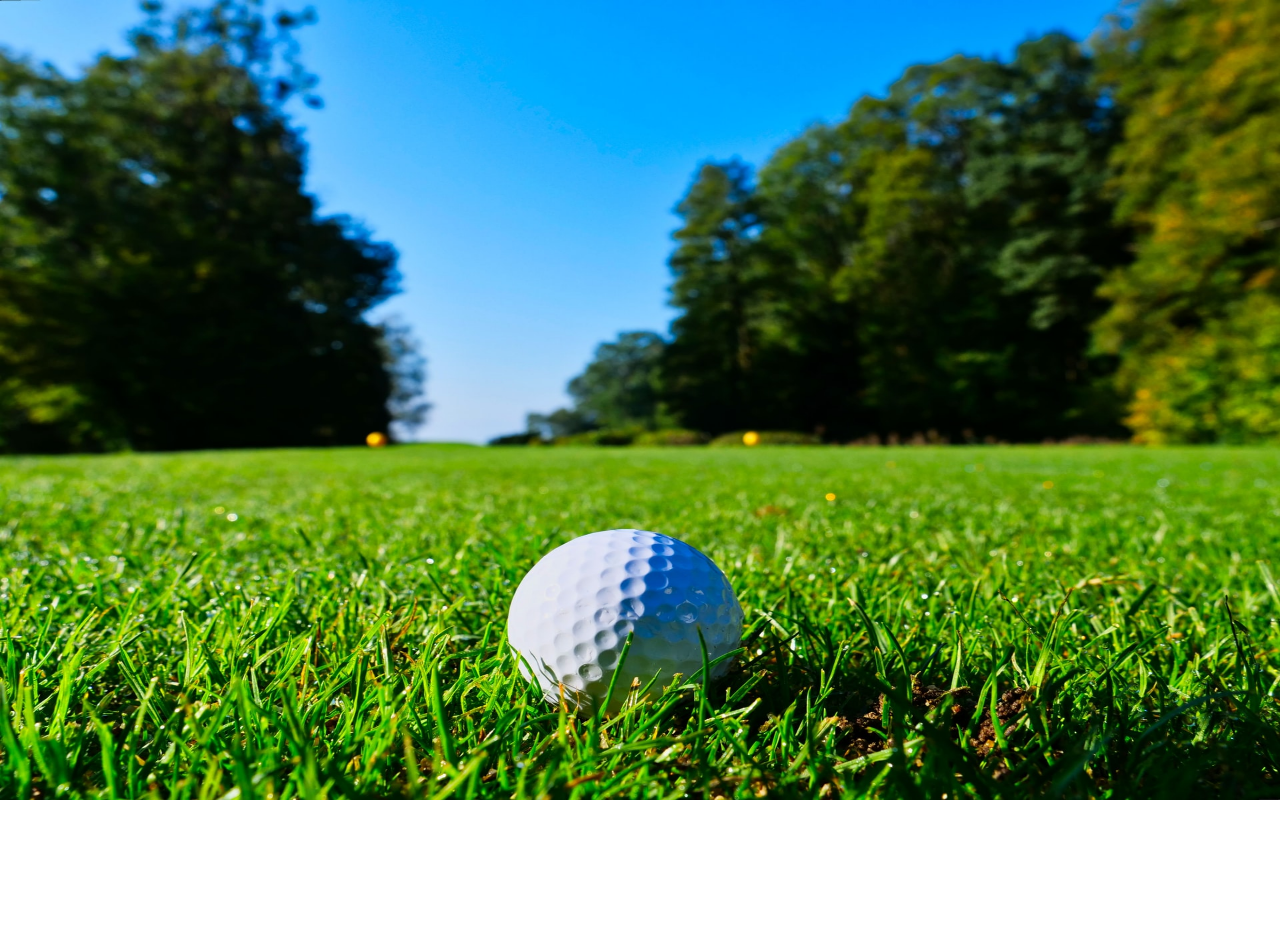
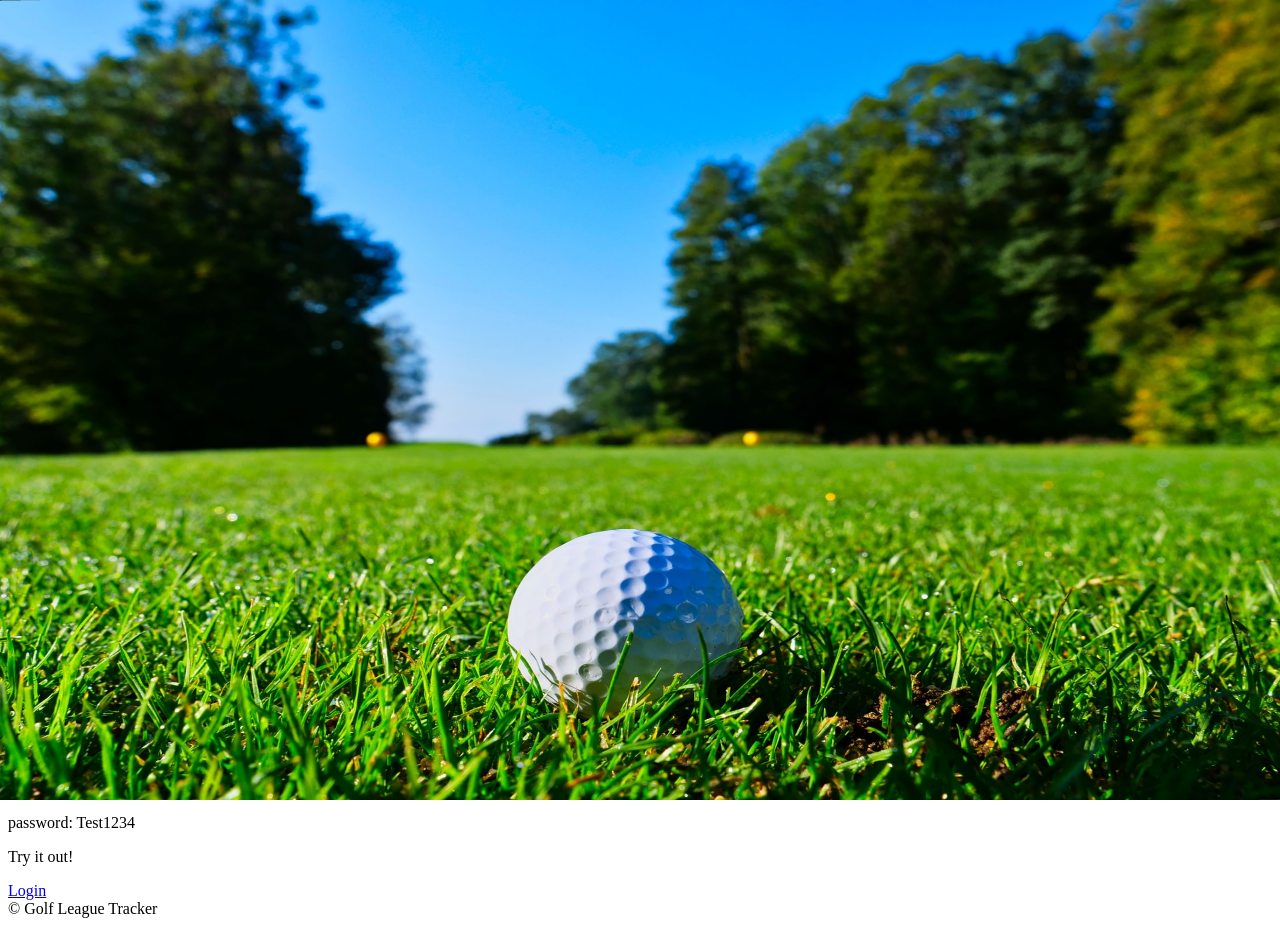
Before and after one commit to kellenwiltshire/golfleague, a Next.js app: page / in a window 1280 px wide. Shown: the top 934 px of the page. Before the commit the page ends 800 px from the top, so only its background shows below. Built offline with nearby package versions, Linux system fonts and the light colour scheme.

Commit message:
feat: updated welcome message

```diff
--- a/components/home/Hero.tsx
+++ b/components/home/Hero.tsx
@@ -9,16 +9,45 @@ export default function Hero(): JSX.Element {
 					<h1 className='text-4xl font-extrabold tracking-tight text-gray-900 sm:text-5xl md:text-6xl lg:text-5xl xl:text-6xl'>
 						<span className='block xl:inline'>Golf League Tracker</span>
 					</h1>
+					<div>
+						<p className='mx-auto mt-3 max-w-md text-lg text-gray-500 sm:text-xl md:mt-5 md:max-w-3xl'>
+					Custom Web App for a Golf League. This site allows it&apos;s users to enter their score and set their availability for the following week. The Admin&apos;s are able to generate a schedule and post news for its members.</p>
+
 					<p className='mx-auto mt-3 max-w-md text-lg text-gray-500 sm:text-xl md:mt-5 md:max-w-3xl'>
-						Look out a ball is coming straight for you! Cheating on the next hole Get a new Sand Iron Phil Mickelson
-						Pull out your 3-wood and.... Condor Waggle your hips and swing Swing quickly, Start your backswing, take it
-						slow. Arnold Palmer While drinking beer Completely missed the ball, oops! And your caddie gets cross. Splash
-						shot Pretend nothing just happened and smile. To distract your opponent Get your 5 wood &quot;Get in the
-						hole!&quot;.
+						This Site was created for Women On Par, a Golf group from Toronto, Ontario.
 					</p>
-					<p className='mx-auto mt-3 max-w-md text-lg text-gray-500 sm:text-xl md:mt-5 md:max-w-3xl'>
-						Golf & Membership Group
-					</p>
+					</div>
+
+
+<div className='mx-auto mt-3 max-w-md text-lg text-gray-500 sm:text-xl md:mt-5 md:max-w-3xl'>
+	<p>
+
+Admin Account Login
+	</p>
+<p>
+email: Admin@admin.com
+</p>
+<p>
+password: Admin1234
+</p>
+
+ </div>
+<div className='mx-auto mt-3 max-w-md text-lg text-gray-500 sm:text-xl md:mt-5 md:max-w-3xl'>
+	<p>
+
+User Account Login
+	</p>
+	<p>
+	email: email1@email.com
+	</p>
+	<p>
+
+ password: Test1234
+	</p>
+
+					</div>
+
+					<p className='mx-auto mt-3 max-w-md text-lg text-gray-500 sm:text-xl md:mt-5 md:max-w-3xl'>Try it out!</p>
 
 					<div className='mt-10 sm:flex sm:justify-center lg:justify-start'>
 						<div className='rounded-md shadow'>
```
